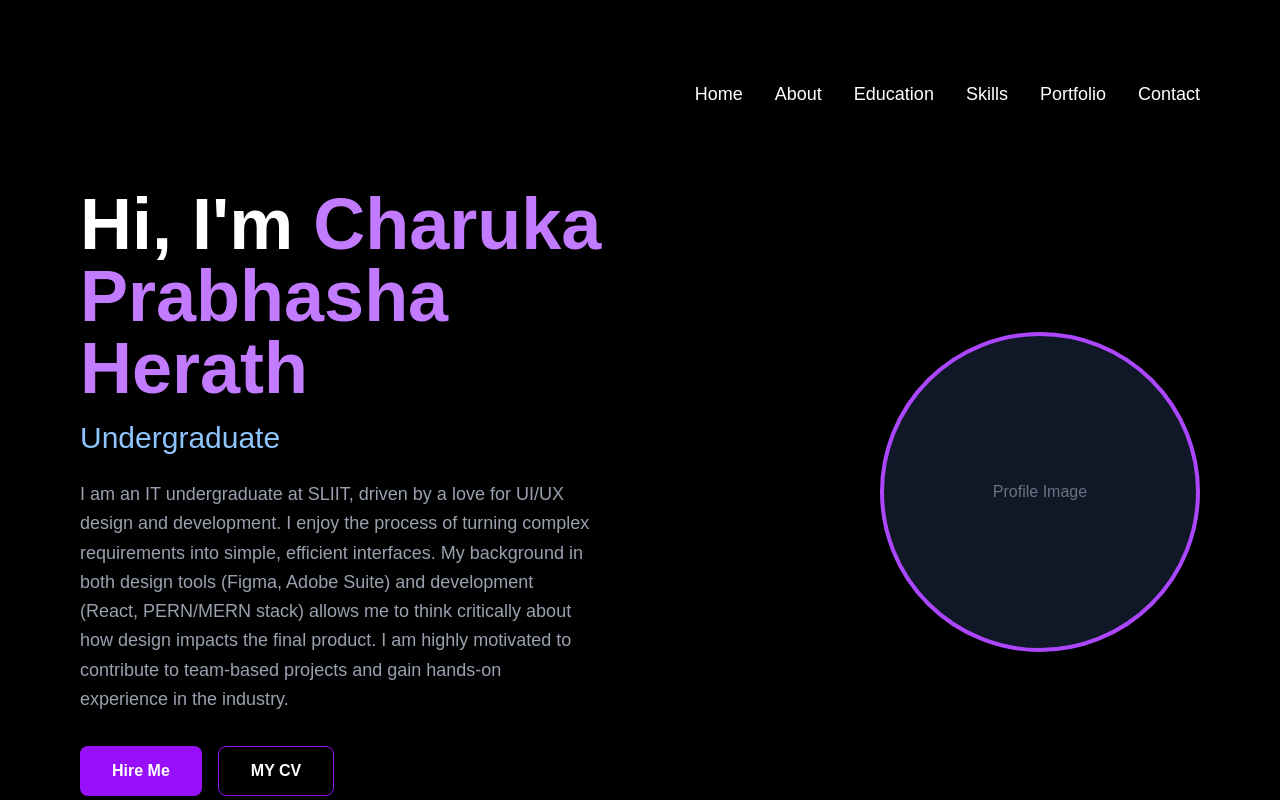
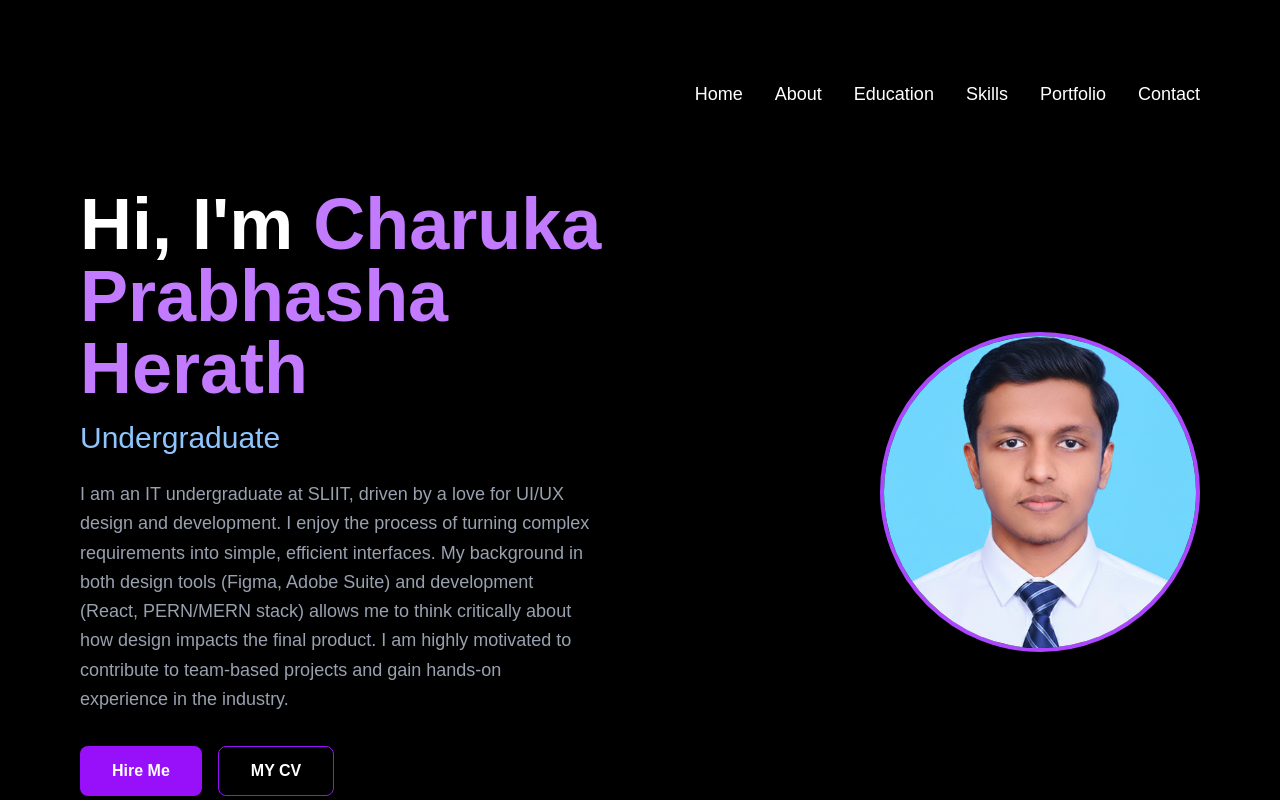
Before and after one commit to charuka927/my-portfolio, a Next.js app in the folder my-new-portfolio/: page / in a window 1280 px wide. Shown: the top 800 px of the page. Built offline with nearby package versions, Linux system fonts and the light colour scheme.

Commit message:
pp upload

```diff
--- a/my-new-portfolio/app/page.tsx
+++ b/my-new-portfolio/app/page.tsx
@@ -1,3 +1,5 @@
+import Image from "next/image";
+
 export default function Home() {
   return (
     <main className="min-h-screen bg-black text-white p-8 md:p-20">
@@ -18,16 +20,22 @@ export default function Home() {
           </h1>
           <h2 className="text-3xl mt-4 text-blue-300">Undergraduate</h2>
           <p className="mt-6 text-gray-400 text-lg leading-relaxed max-w-lg">
-           I am an IT undergraduate at SLIIT, driven by a love for UI/UX design and development. I enjoy the process of turning complex requirements into simple, efficient interfaces. My background in both design tools (Figma, Adobe Suite) and development (React, PERN/MERN stack) allows me to think critically about how design impacts the final product. I am highly motivated to contribute to team-based projects and gain hands-on experience in the industry.
+            I am an IT undergraduate at SLIIT, driven by a love for UI/UX design and development. I enjoy the process of turning complex requirements into simple, efficient interfaces. My background in both design tools (Figma, Adobe Suite) and development (React, PERN/MERN stack) allows me to think critically about how design impacts the final product. I am highly motivated to contribute to team-based projects and gain hands-on experience in the industry.
           </p>
           <div className="mt-8 flex gap-4">
             <button className="bg-purple-600 px-8 py-3 rounded-lg font-semibold hover:bg-purple-700 transition-all">Hire Me</button>
             <button className="border border-purple-600 px-8 py-3 rounded-lg font-semibold hover:bg-purple-900 transition-all">MY CV</button>
           </div>
         </div>
-        {/* Placeholder for Profile Art */}
-        <div className="mt-12 md:mt-0 w-64 h-64 md:w-80 md:h-80 bg-gray-900 rounded-full flex items-center justify-center border-4 border-purple-500">
-          <span className="text-gray-500">Profile Image</span>
+
+        {/* Profile Image */}
+        <div className="mt-12 md:mt-0 w-64 h-64 md:w-80 md:h-80 relative overflow-hidden rounded-full border-4 border-purple-500">
+          <Image
+            src="/photo.png"
+            alt="Charuka Prabhasha Herath"
+            fill
+            className="object-cover"
+          />
         </div>
       </section>
 
```
Also changed, not shown: my-new-portfolio/public/photo.png (added).
